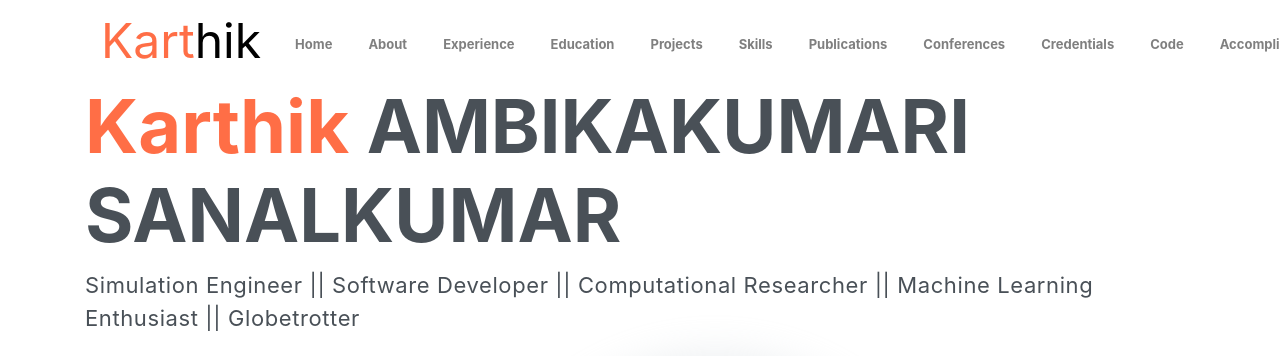
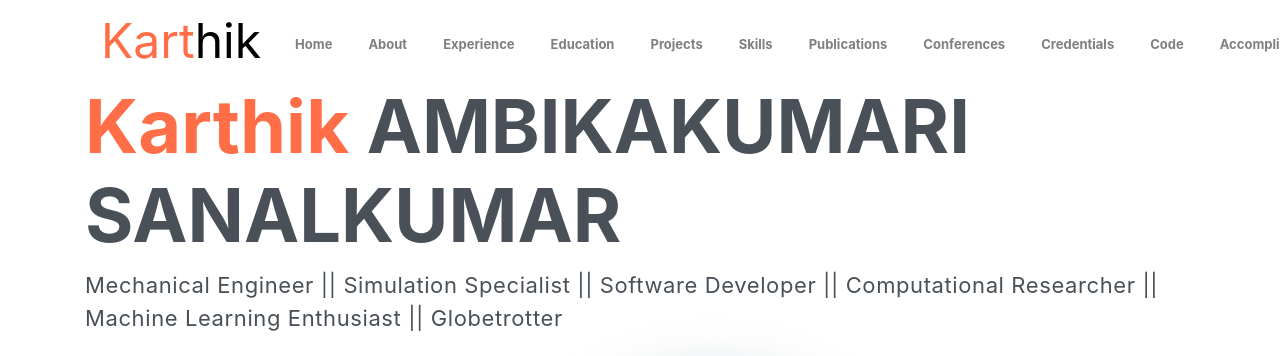
Before and after one commit to KarthikAS55/Details, a website: page index.html in a window 1280 px wide. Shown: the top 356 px of the page. Drawn offline with nearby package versions, Linux system fonts and the light colour scheme; a small style sheet from the web is missing; files whose address does not match are found by name.

Commit message:
Update index.html

```diff
--- a/index.html
+++ b/index.html
@@ -88,7 +88,7 @@
                 <h6 class="title"><span style="color: rgba(255, 55, 0, 0.726);">Karthik</span> AMBIKAKUMARI SANALKUMAR</h6>
                 <p>
                     <a>
-                    Simulation Engineer || Software Developer || Computational Researcher || Machine Learning Enthusiast || Globetrotter
+                    Mechanical Engineer || Simulation Specialist || Software Developer || Computational Researcher || Machine Learning Enthusiast || Globetrotter
                 </p>
 
                 <div class="socials mt-4">
```
